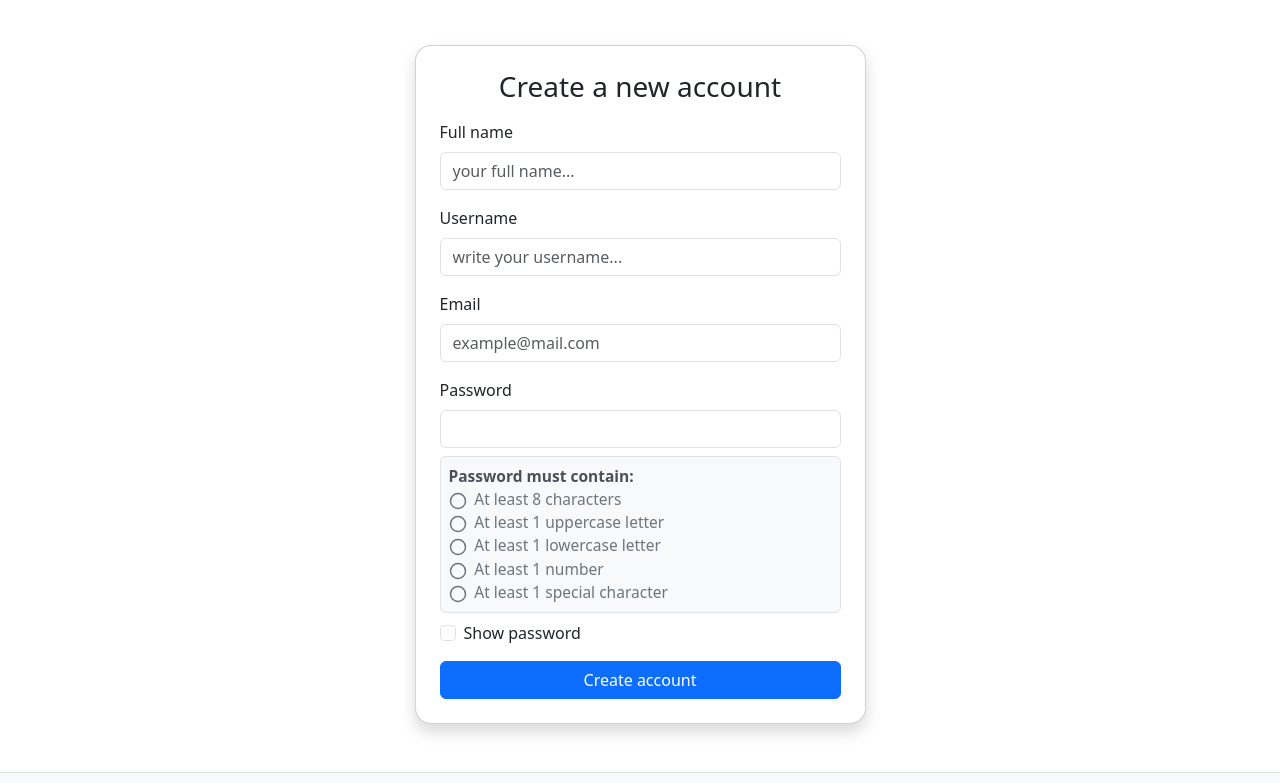
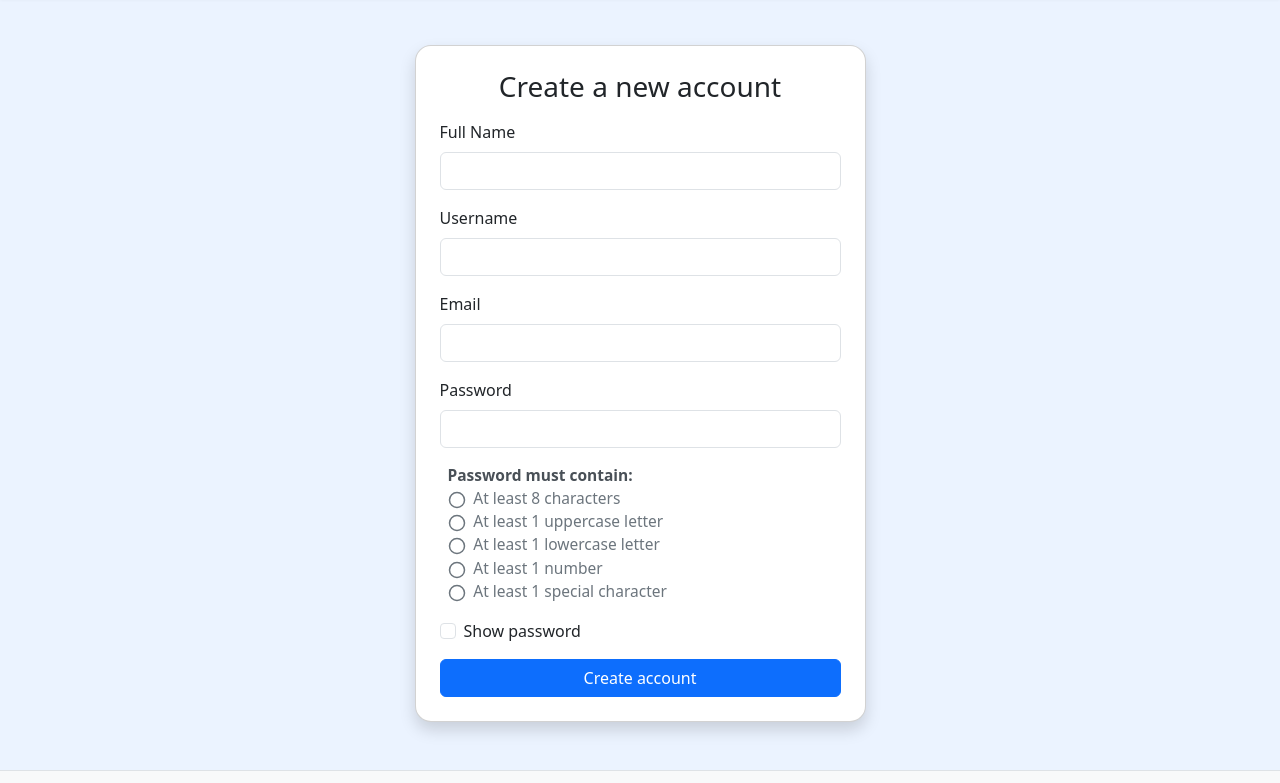
Before and after one commit to 4GeeksAcademy/tastebook, a React app: page /signup in a window 1280 px wide. Shown: the part 61-844 px from the top of the page. Built offline with nearby package versions, Linux system fonts and the light colour scheme; no server answers.

Commit message:
Some small changes

```diff
--- a/src/front/components/Navbar.jsx
+++ b/src/front/components/Navbar.jsx
@@ -35,7 +35,7 @@ export const Navbar = () => {
 
 
 	return (
-		<nav className="navbar navbar-expand-lg navbar-light bg-light">
+		<nav className="navbar navbar-expand-lg navbar-light bg-light shadow-sm">
 			<div className="container">
 
 				{/* Logo and Name */}
--- a/src/front/index.css
+++ b/src/front/index.css
@@ -1,9 +1,9 @@
 :root {
-  --bg-primary: #ffffff;
+  --bg-primary: #ebf3ff;
   --bg-secondary: #f8f9fa;
   --text-primary: #212529;
   --text-secondary: #6c757d;
-  --border-color: #dee2e6;
+  --border-color: #e4e4e4;
 }
 
 .dark-mode {
@@ -11,7 +11,7 @@
   --bg-secondary: #111111;
   --text-primary: #ffffff;
   --text-secondary: #cccccc;
-  --border-color: #333333;
+  --border-color: #292929;
 }
 
 /* Apply base styles */
@@ -49,6 +49,7 @@ body {
 /* Navbar styles */
 .dark-mode .navbar {
   background-color: var(--bg-secondary) !important;
+  border-bottom-color: var(--border-color) !important;
 }
 
 .dark-mode .navbar-brand,
--- a/src/front/pages/Signup.jsx
+++ b/src/front/pages/Signup.jsx
@@ -154,11 +154,11 @@ export const Signup = () => {
 
                             {/* Full Name */}
                             <div className="mb-3">
-                                <label htmlFor="fullName" className="form-label">Full name</label>
+                                <label htmlFor="fullName" className="form-label">Full Name</label>
                                 <input
                                     id="fullName"
                                     type="text"
-                                    placeholder="your full name..."
+                                    placeholder=""
                                     className="form-control"
                                     value={fullName}
                                     onChange={(e) => setFullName(e.target.value)}
@@ -173,7 +173,7 @@ export const Signup = () => {
                                 <input
                                     id="username"
                                     type="text"
-                                    placeholder="write your username..."
+                                    placeholder=""
                                     className="form-control"
                                     value={username}
                                     onChange={(e) => setUsername(e.target.value)}
@@ -197,7 +197,7 @@ export const Signup = () => {
                                 <input
                                     id="email"
                                     type="email"
-                                    placeholder="example@mail.com"
+                                    placeholder=""
                                     className="form-control"
                                     value={email}
                                     onChange={(e) => setEmail(e.target.value)}
@@ -225,12 +225,12 @@ export const Signup = () => {
                             </div>
 
                             {/* Password requirements box */}
-                            <div className="mb-2" style={{fontSize: "0.97em"}}>
-                                <div className="p-2 border rounded" style={{background: "#f8f9fa"}}>
+                            <div className="mb-2 " style={{fontSize: "0.97em"}}>
+                                <div className="p-2 rounded dark-mode:bg-secondary">
                                     <strong className="text-dark-emphasis">Password must contain:</strong>
                                     <ul className="mb-0" style={{listStyle: "none", paddingLeft: 0}}>
                                         {passwordRequirements.map((req, idx) => (
-                                            <li key={idx} style={{color: req.test(password) ? "#198754" : "#6c757d", display: "flex", alignItems: "center"}}>
+                                            <li key={idx} style={{color: req.test(password) ? "#198754" : "var(--text-secondary)", display: "flex", alignItems: "center"}}>
                                                 <span style={{fontWeight: req.test(password) ? "bold" : "normal", marginRight: "0.5em"}}>
                                                     {req.test(password)
                                                         ? <CheckCircle2 size={18} color="#198754" style={{verticalAlign: "middle"}} />
```
